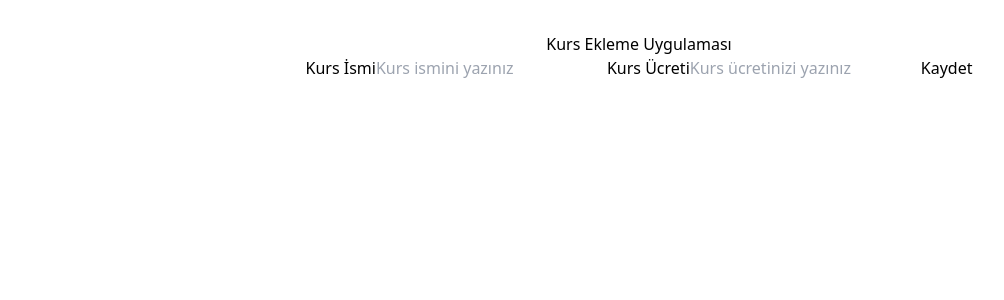
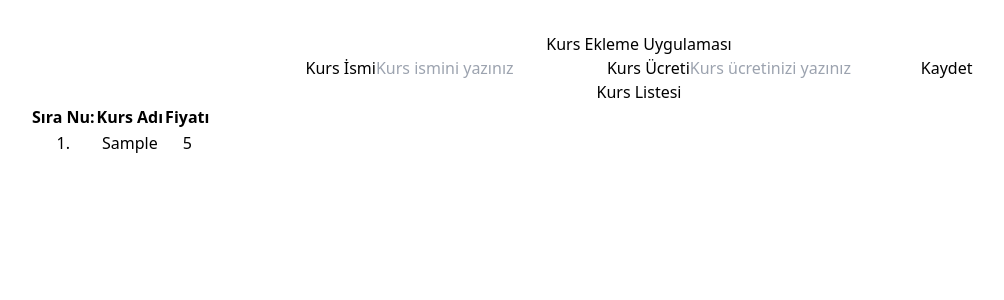
Before and after one commit to aydogdu-ali/react_tailwinds_example, a React (Vite) app: page / in a window 1280 px wide. Both pictures are taken after typing "Sample", "5" into the empty fields and a click on the button "Kaydet". Shown: the top 300 px of the page, without its empty margins (1-1005 px from the left). Built offline with nearby package versions, Linux system fonts and the light colour scheme.

Commit message:
edit ListComponent

```diff
--- a/src/App.jsx
+++ b/src/App.jsx
@@ -1,17 +1,43 @@
 
 
 import './App.css'
+import React, { useState } from "react";
 import AddCourse from './components/AddCourse';
+import ListCourse from "./components/ListCourse";
+
 
 function App() {
+      const [course, setCourse] = useState([]);
+      const [show, setShow] = useState(false);
 
 
-  return (
+const createCourse = (courseName, price) => {
+
+  const newCourse = [
+    ...course,
+    {
+      id: new Date().getTime(),
+      courseName: courseName,
+      price: price,
+    },
+  ];
+  setCourse(newCourse);
+};
+
+console.log(course)
+return (
+
     <div className="App bg-slate-100 w-1/3 mx-auto mt-3 rounded-md p-5">
-      <h1 className="text-center text-yellow-500 font-extrabold tracking-widest my-5">
+      <h1 className="text-center text-orange-500 font-extrabold tracking-widest my-5 text-xl">
         Kurs Ekleme Uygulaması
       </h1>
-      <AddCourse />
+      <AddCourse
+        createCourse={createCourse}
+        setShow= {setShow}
+
+
+      />
+      {show && <ListCourse course={course} />}
     </div>
   );
 }
--- a/src/components/AddCourse.jsx
+++ b/src/components/AddCourse.jsx
@@ -1,21 +1,22 @@
-import React, { useState } from 'react'
-
-const AddCourse = () => {
-    const [course, setCourse] = useState("")
-     const [price, setPrice] = useState("");
+import { useState } from "react";
 
 
-     const handleSubmit =(e)=>{
-        e.preventDefault()
-        if(course.trim().length===0 ){
-           return;
-        }
-        const kurs = {course, price}
-        console.log(kurs)
-        setCourse("")
-        setPrice("")
 
-     }
+const AddCourse = ({ createCourse, setShow }) => {
+  const [courseName, setCourseName] = useState("");
+  const [price, setPrice] = useState("");
+
+  const handleSubmit = (e) => {
+    e.preventDefault();
+    if (courseName.trim().length == 0) {
+      return;
+    }
+    createCourse(courseName, price);
+    setShow(true);
+    setCourseName("");
+    setPrice("");
+  };
+
   return (
     <div className="rounded-md">
       {" "}
@@ -34,12 +35,12 @@ const AddCourse = () => {
           className="w-full mx-auto border p-2 rounded-md"
           placeholder="Kurs ismini yazınız"
           id="kurs"
-          value={course}
-          onChange={(e) => setCourse(e.target.value)}
+          value={courseName}
+          onChange={(e) => setCourseName(e.target.value)}
           required
         />
         <label
-          htmlFor="ücret "
+          htmlFor="price"
           className="sfont-small text-red-700 font-extrabold tracking-widest"
         >
           Kurs Ücreti
@@ -48,7 +49,7 @@ const AddCourse = () => {
           type="number"
           className=" w-full mx-auto border p-2 rounded-md"
           placeholder="Kurs ücretinizi yazınız"
-          id="ücret"
+          id="price"
           value={price}
           onChange={(e) => setPrice(e.target.value)}
           required
@@ -59,6 +60,6 @@ const AddCourse = () => {
       </form>
     </div>
   );
-}
+};
 
 export default AddCourse
--- a/src/components/ListCourse.jsx
+++ b/src/components/ListCourse.jsx
@@ -0,0 +1,38 @@
+import React from 'react'
+
+const ListCourse = ({ course }) => {
+    console.log(course)
+  console.log(kurs);
+  return (
+    <div className="bg-slate-300 text-yellow-500 mt-5 flex flex-col justify-center">
+      <h1 className="text-amber-600 text-center font-bold text-xl">
+        Kurs Listesi
+      </h1>
+
+        <table className="table-fixed mx-10 w-full">
+          <thead className="text-justify">
+            <tr>
+              <th>Sıra Nu:</th>
+              <th>Kurs Adı</th>
+              <th>Fiyatı</th>
+            </tr>
+          </thead>
+          {course?.map((item, index) => {
+            const { id, courseName, price } = item;
+            return (
+              <tbody className="text-start" key={id}>
+                <tr>
+                  <td>{index + 1}.</td>
+                  <td>{courseName}</td>
+                  <td>{price}</td>
+                </tr>
+              </tbody>
+            );
+          })}
+        </table>
+      </div>
+
+  );
+};
+
+export default ListCourse
```
